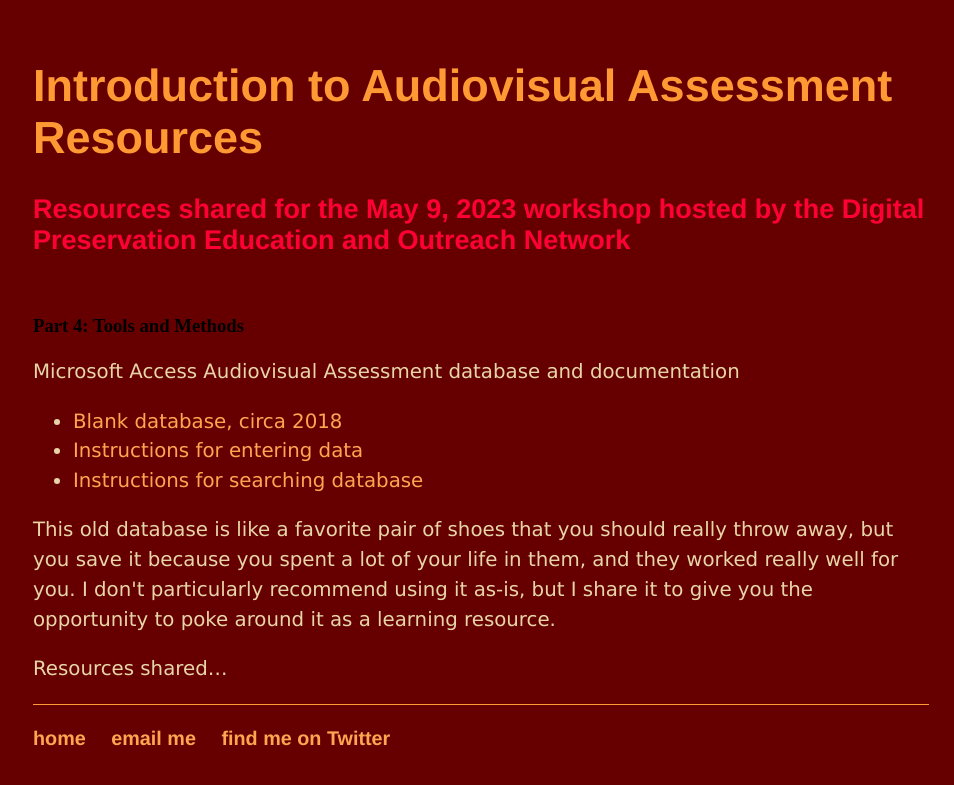
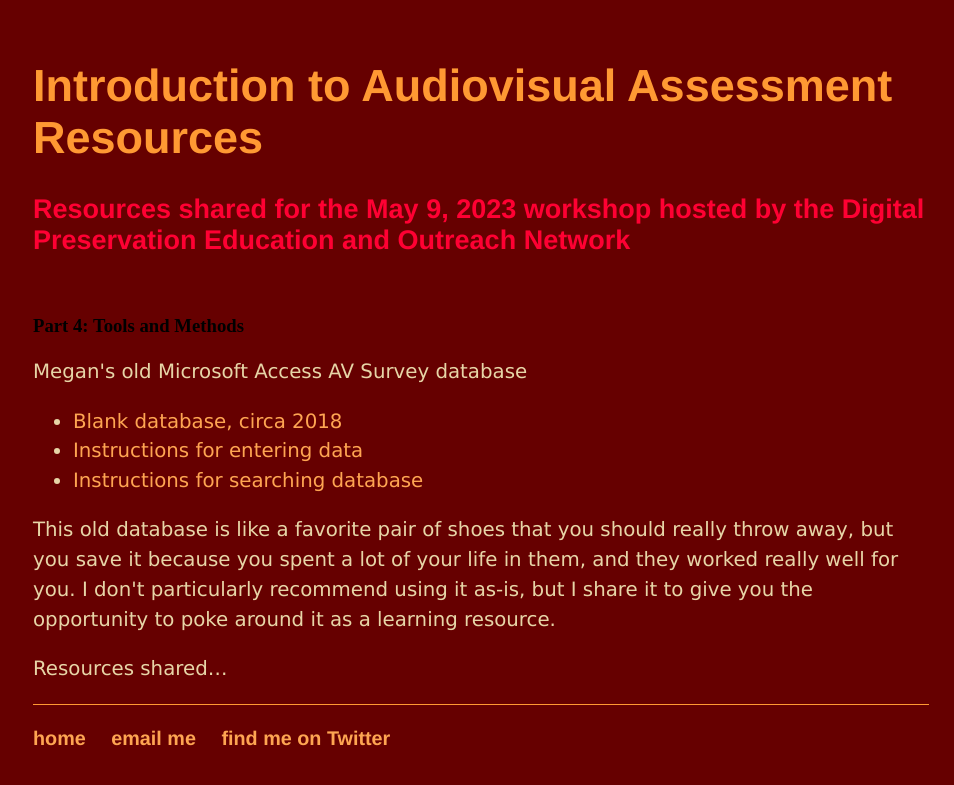
Before and after one commit to megan-mcshea/megan-mcshea.github.io, a Jekyll site: the page built from AVAssessment.md, in a window 1280 px wide. Shown: the top 785 px of the page, without its empty margins (159-1113 px from the left). Built offline with Jekyll 4.4.1, drawn with Linux system fonts in a browser that asks for light colours; our own code applies the rules of GitHub Pages for plain Markdown files.

Commit message:
Update AVAssessment.md

```diff
--- a/AVAssessment.md
+++ b/AVAssessment.md
@@ -3,7 +3,7 @@
 	<h2>Resources shared for the May 9, 2023 workshop hosted by the Digital Preservation Education and Outreach Network</h2>
  <br>
 	<h3>Part 4: Tools and Methods</h3>
-  <p>Microsoft Access Audiovisual Assessment database and documentation</p>
+  <p>Megan's old Microsoft Access AV Survey database</p>
   <ul><li><a href="/AV%20survey%20blank%20copy.accdb">Blank database, circa 2018</a></li>
   <li><a href="/How%20to%20enter%20data%20in%20the%20AV%20Survey%20database.doc">Instructions for entering data</a></li>
   <li><a href="How%20to%20search%20the%20Audiovisual%20Survey%20database.docx">Instructions for searching database</a></li>
```
